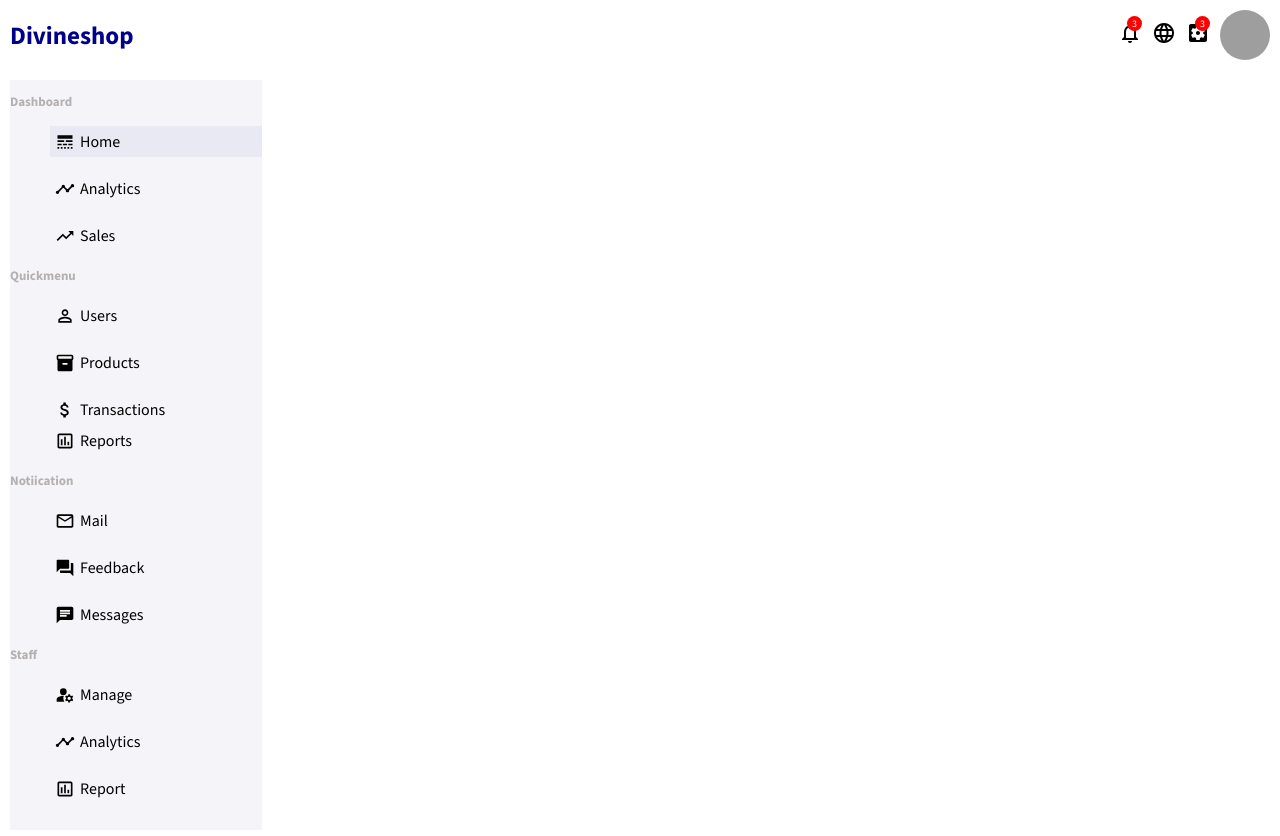
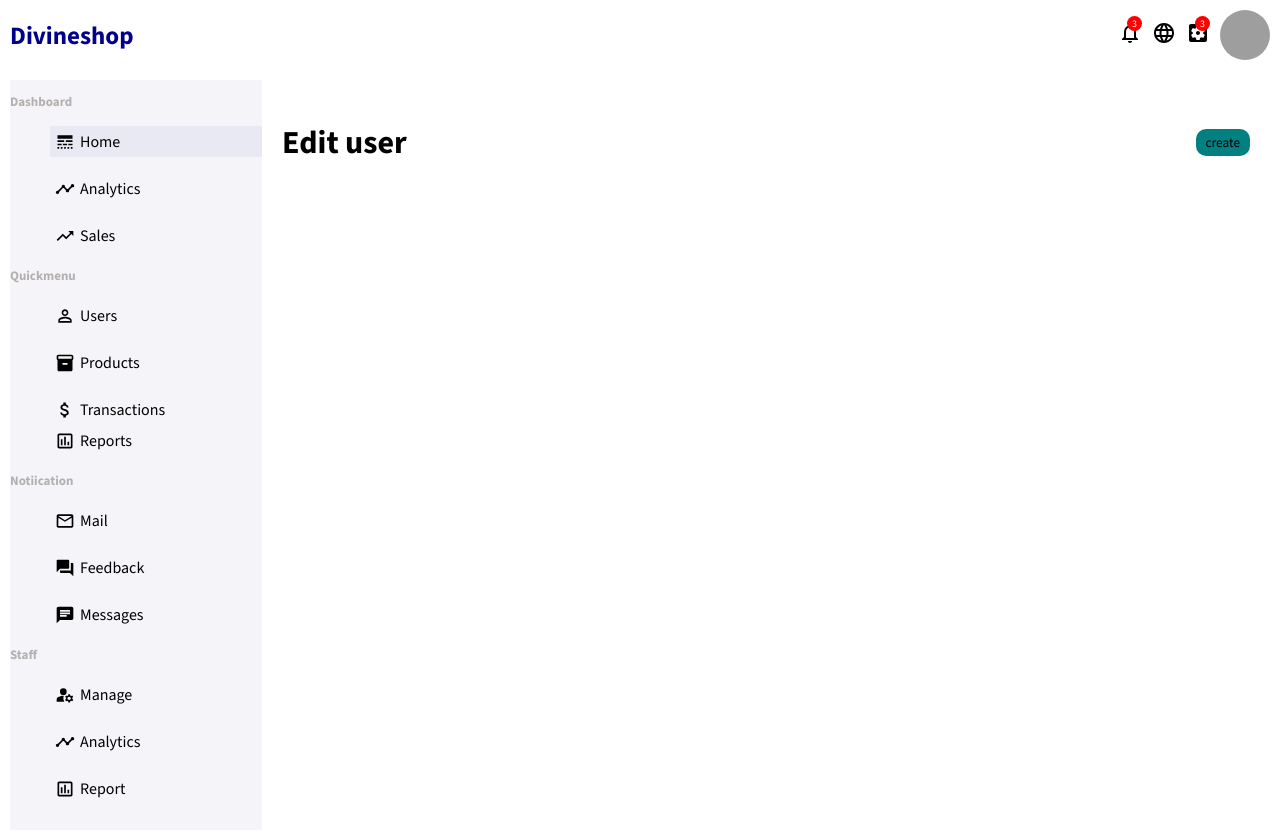
Before and after one commit to Divinity-dev/Divine-s-shop-frontend, a React (Create React App) app in the folder admin/: page /user/1 in a window 1280 px wide. Shown: the top 836 px of the page. Built offline with nearby package versions, Linux system fonts and the light colour scheme; grey boxes are pictures that could not be loaded.

Commit message:
Add css styling

```diff
--- a/admin/src/App.css
+++ b/admin/src/App.css
@@ -302,3 +302,38 @@ text-align: left;
   color: red;
   cursor: pointer;
 }
+
+.userdetail{
+  padding: 20px;
+  display: flex;
+  justify-content: space-between;
+  align-items: center;
+}
+
+.create{
+  padding:5px 10px;
+  border-radius: 10px;
+  background-color: teal;
+  cursor: pointer;
+  border: none;
+}
+
+.editcreateform{
+  display: flex;
+  align-items: center;
+}
+
+.profiles{
+  flex: 1;
+  box-shadow: -3px 4px 15px -4px rgba(0,0,0,0.57);
+  -webkit-box-shadow: -3px 4px 15px -4px rgba(0,0,0,0.57);
+  -moz-box-shadow: -3px 4px 15px -4px rgba(0,0,0,0.57);
+  margin-right: 20px;
+}
+
+.createform{
+  flex: 3;
+  box-shadow: -3px 4px 15px -4px rgba(0,0,0,0.57);
+  -webkit-box-shadow: -3px 4px 15px -4px rgba(0,0,0,0.57);
+  -moz-box-shadow: -3px 4px 15px -4px rgba(0,0,0,0.57);
+}
--- a/admin/src/App.js
+++ b/admin/src/App.js
@@ -4,6 +4,7 @@ import Sidebar from './components/sidebar';
 import Home from './pages/home';
 import Userlist from './pages/Userlist';
 import {BrowserRouter, Routes, Route } from 'react-router-dom';
+import User from './pages/User';
 
 function App() {
   return (
@@ -16,6 +17,7 @@ function App() {
           <Routes>
             <Route path='/' element={<Home/>}/>
             <Route path='/users' element={<Userlist/>}/>
+            <Route path='/user/:userID' element={<User/>}/>
           </Routes>
 
          </div>
--- /dev/null
+++ b/admin/src/pages/User.jsx
@@ -0,0 +1,18 @@
+import React from 'react'
+
+const User = () => {
+  return (
+    <div >
+        <div className='userdetail'>
+        <h1 className='title'>Edit user</h1>
+      <button className='create'>create</button>
+        </div>
+      <div className='editcreateform'>
+        <div className='profiles'></div>
+        <div className='createform'></div>
+      </div>
+    </div>
+  )
+}
+
+export default User
```
